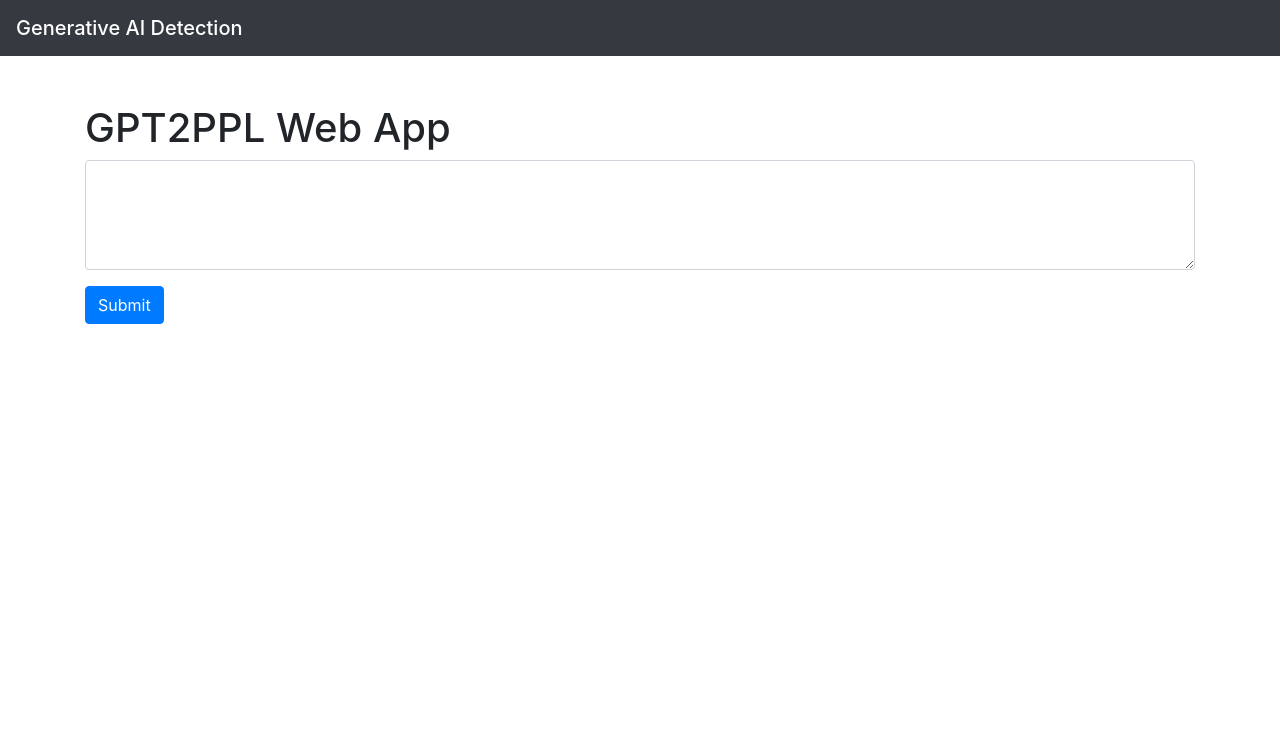
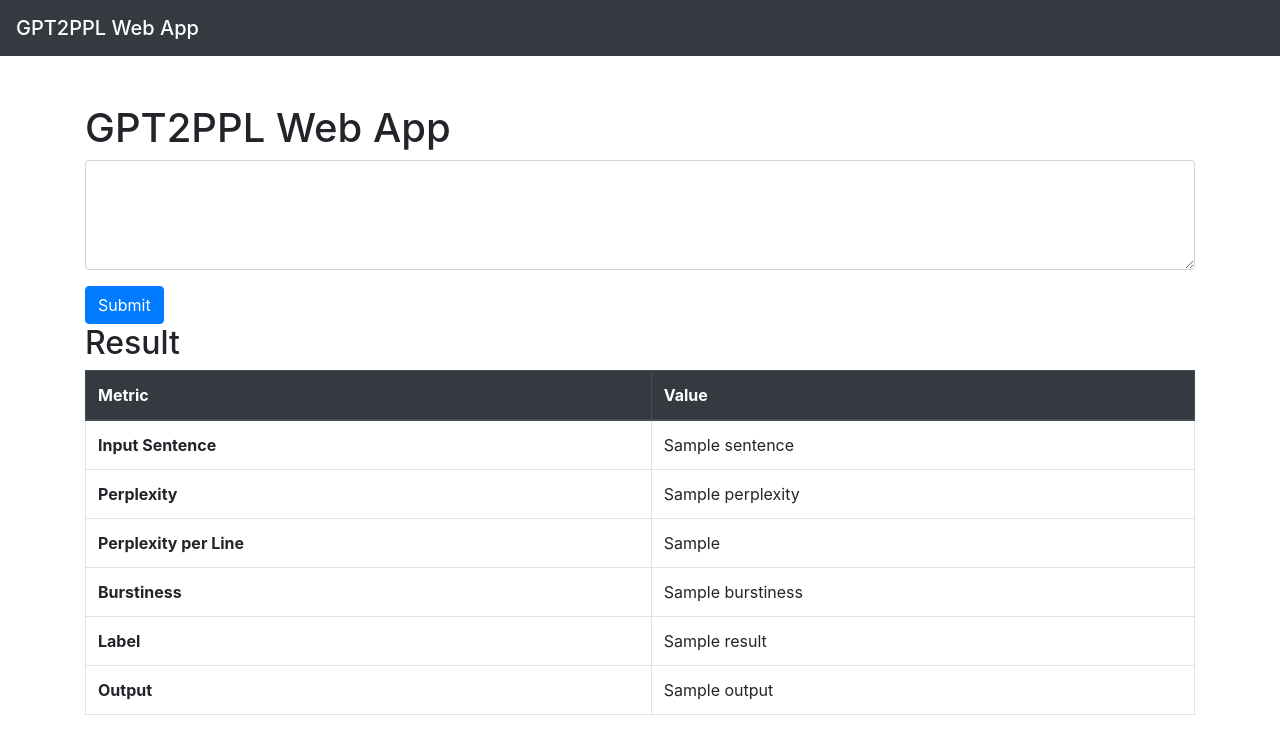
Before and after one commit to AdityaRajPateriya/Generative-AI-Detector, a Flask app: template templates/index.html in a window 1280 px wide. Shown: the top 754 px of the page. Run offline with Flask 3, Linux system fonts and the light colour scheme; the template is opened without the code that fills it: most values are stand-ins (such as "Sample title", 1, 10 or a date in 2020); some libraries are stand-ins or nearby versions.

Commit message:
update index.htm

```diff
--- a/app.py
+++ b/app.py
@@ -1,19 +1,121 @@
 from flask import Flask, render_template, request
-from model import GPT2PPL
+import torch
+import re
+from transformers import GPT2LMHeadModel, GPT2TokenizerFast
+from collections import OrderedDict
+
+
+class GPT2PPL:
+    def __init__(self, model_id="gpt2"):
+        self.model_id = model_id
+        self.model = GPT2LMHeadModel.from_pretrained(model_id)
+        self.tokenizer = GPT2TokenizerFast.from_pretrained(model_id)
+
+        self.max_length = self.model.config.n_positions
+        self.stride = 512
+
+    def getResults(self, threshold):
+        if threshold < 60:
+            label = 0
+            return "The Text is generated by AI.", label
+        elif threshold < 80:
+            label = 0
+            return "The Text most probably contains parts which are generated by AI. (requires more text for better judgment)", label
+        else:
+            label = 1
+            return "The Text is written by a Human.", label
+
+    def __call__(self, sentence):
+        """
+        Takes in a sentence split by full stop
+        and print the perplexity of the total sentence
+
+        split the lines based on full stop and find the perplexity of each sentence and print
+        average perplexity
+
+        Burstiness is the max perplexity of each sentence
+        """
+        results = OrderedDict()
+
+        total_valid_char = re.findall("[a-zA-Z0-9]+", sentence)
+        total_valid_char = sum([len(x) for x in total_valid_char])  # finds len of all the valid characters in a sentence
+
+        if total_valid_char < 100:
+            return {"status": "Please input more text (minimum 100 characters)"}, "Please input more text (minimum 100 characters)"
+
+        lines = re.split(r'(?<=[.?!][ \[\(])|(?<=\n)\s*', sentence)
+        lines = list(filter(lambda x: (x is not None) and (len(x) > 0), lines))
+
+        ppl = self.getPPL(sentence)
+        results["Perplexity"] = ppl
+
+        offset = ""
+        Perplexity_per_line = []
+        for i, line in enumerate(lines):
+            if re.search("[a-zA-Z0-9]+", line) is None:
+                continue
+            if len(offset) > 0:
+                line = offset + line
+                offset = ""
+            # remove the newline or space at the beginning of the first sentence, if it exists
+            if line[0] == "\n" or line[0] == " ":
+                line = line[1:]
+            if line[-1] == "\n" or line[-1] == " ":
+                line = line[:-1]
+            elif line[-1] == "[" or line[-1] == "(":
+                offset = line[-1]
+                line = line[:-1]
+            ppl = self.getPPL(line)
+            Perplexity_per_line.append(ppl)
+        results["Perplexity per line"] = sum(Perplexity_per_line) / len(Perplexity_per_line)
+        results["Burstiness"] = max(Perplexity_per_line)
+
+        out, label = self.getResults(results["Perplexity per line"])
+        results["label"] = label
+
+        return results, out
+
+    def getPPL(self, sentence):
+        encodings = self.tokenizer(sentence, return_tensors="pt")
+        seq_len = encodings.input_ids.size(1)
+
+        nlls = []
+        prev_end_loc = 0
+        for begin_loc in range(0, seq_len, self.stride):
+            end_loc = min(begin_loc + self.max_length, seq_len)
+            trg_len = end_loc - prev_end_loc
+            input_ids = encodings.input_ids[:, begin_loc:end_loc]
+            target_ids = input_ids.clone()
+            target_ids[:, :-trg_len] = -100
+
+            with torch.no_grad():
+                outputs = self.model(input_ids, labels=target_ids)
+                neg_log_likelihood = outputs.loss * trg_len
+
+            nlls.append(neg_log_likelihood)
+
+            prev_end_loc = end_loc
+            if end_loc == seq_len:
+                break
+        ppl = int(torch.exp(torch.stack(nlls).sum() / end_loc))
+        return ppl
+
 
 # Initialize the Flask app
 app = Flask(__name__)
 
-# Initialize the model
+# Initialize the GPT2PPL model
 model = GPT2PPL()
+
 
 @app.route('/', methods=['GET', 'POST'])
 def index():
     if request.method == 'POST':
         sentence = request.form['sentence']
         results, output = model(sentence)
-        return render_template('result.html', sentence=sentence, results=results, output=output)
+        return render_template('index.html', sentence=sentence, results=results, output=output)
     return render_template('index.html')
+
 
 if __name__ == '__main__':
     app.run(debug=True)
--- a/templates/index.html
+++ b/templates/index.html
@@ -1,12 +1,12 @@
 <!DOCTYPE html>
 <html>
 <head>
-    <title>Generative AI Detection</title>
+    <title>GPT2PPL Web App</title>
     <link rel="stylesheet" href="https://stackpath.bootstrapcdn.com/bootstrap/4.5.2/css/bootstrap.min.css">
 </head>
 <body>
     <nav class="navbar navbar-dark bg-dark">
-        <span class="navbar-brand mb-0 h1">Generative AI Detection</span>
+        <span class="navbar-brand mb-0 h1">GPT2PPL Web App</span>
     </nav>
 
     <div class="container mt-5">
@@ -17,6 +17,44 @@
             </div>
             <button type="submit" class="btn btn-primary">Submit</button>
         </form>
+
+        {% if results %}
+            <h2>Result</h2>
+            <table class="table table-bordered">
+                <thead class="thead-dark">
+                    <tr>
+                        <th scope="col">Metric</th>
+                        <th scope="col">Value</th>
+                    </tr>
+                </thead>
+                <tbody>
+                    <tr>
+                        <th scope="row">Input Sentence</th>
+                        <td>{{ sentence }}</td>
+                    </tr>
+                    <tr>
+                        <th scope="row">Perplexity</th>
+                        <td>{{ results["Perplexity"] }}</td>
+                    </tr>
+                    <tr>
+                        <th scope="row">Perplexity per Line</th>
+                        <td>{{ results["Perplexity per line"] }}</td>
+                    </tr>
+                    <tr>
+                        <th scope="row">Burstiness</th>
+                        <td>{{ results["Burstiness"] }}</td>
+                    </tr>
+                    <tr>
+                        <th scope="row">Label</th>
+                        <td>{{ results["label"] }}</td>
+                    </tr>
+                    <tr>
+                        <th scope="row">Output</th>
+                        <td>{{ output }}</td>
+                    </tr>
+                </tbody>
+            </table>
+        {% endif %}
     </div>
 
     <script src="https://stackpath.bootstrapcdn.com/bootstrap/4.5.2/js/bootstrap.min.js"></script>
```
